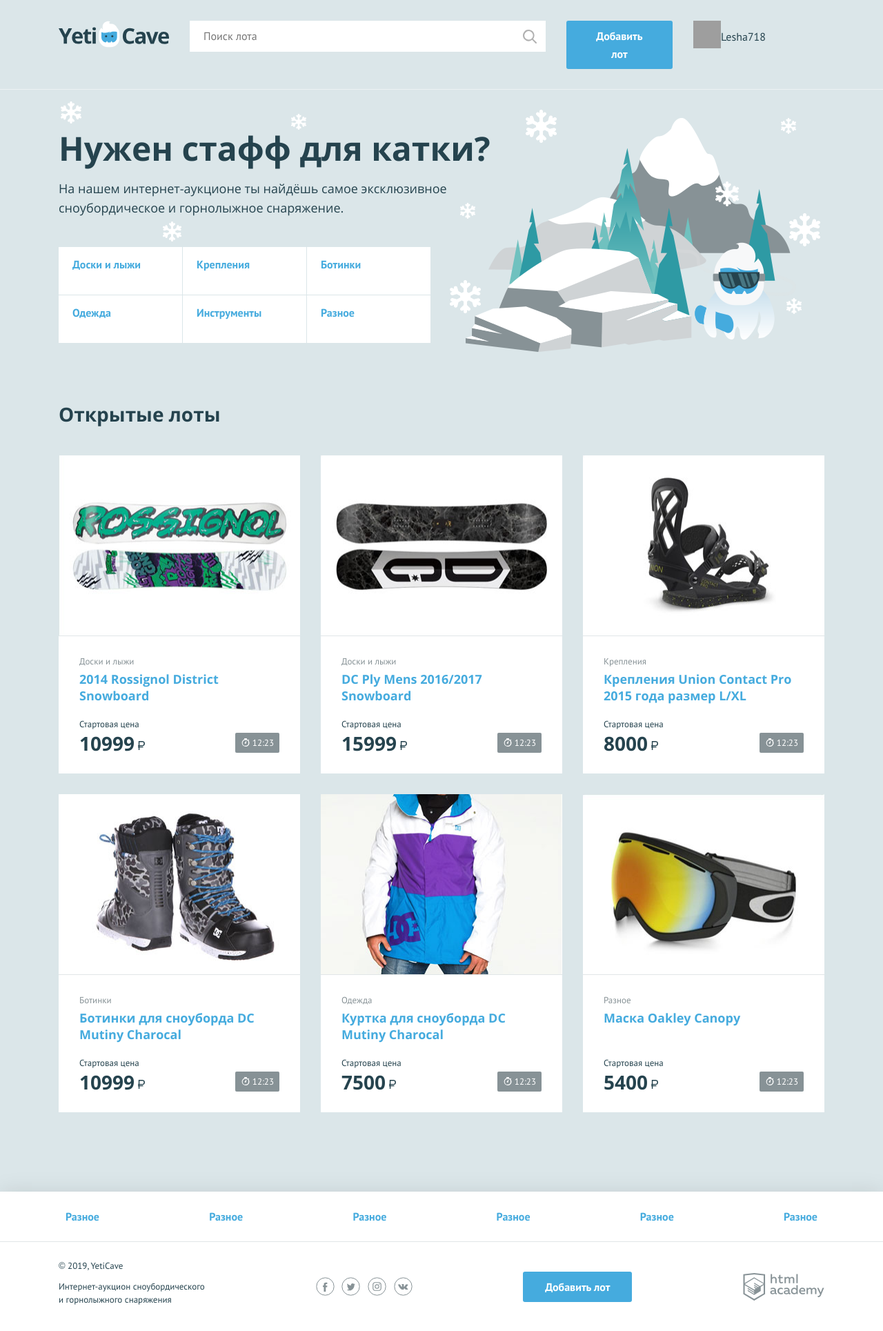
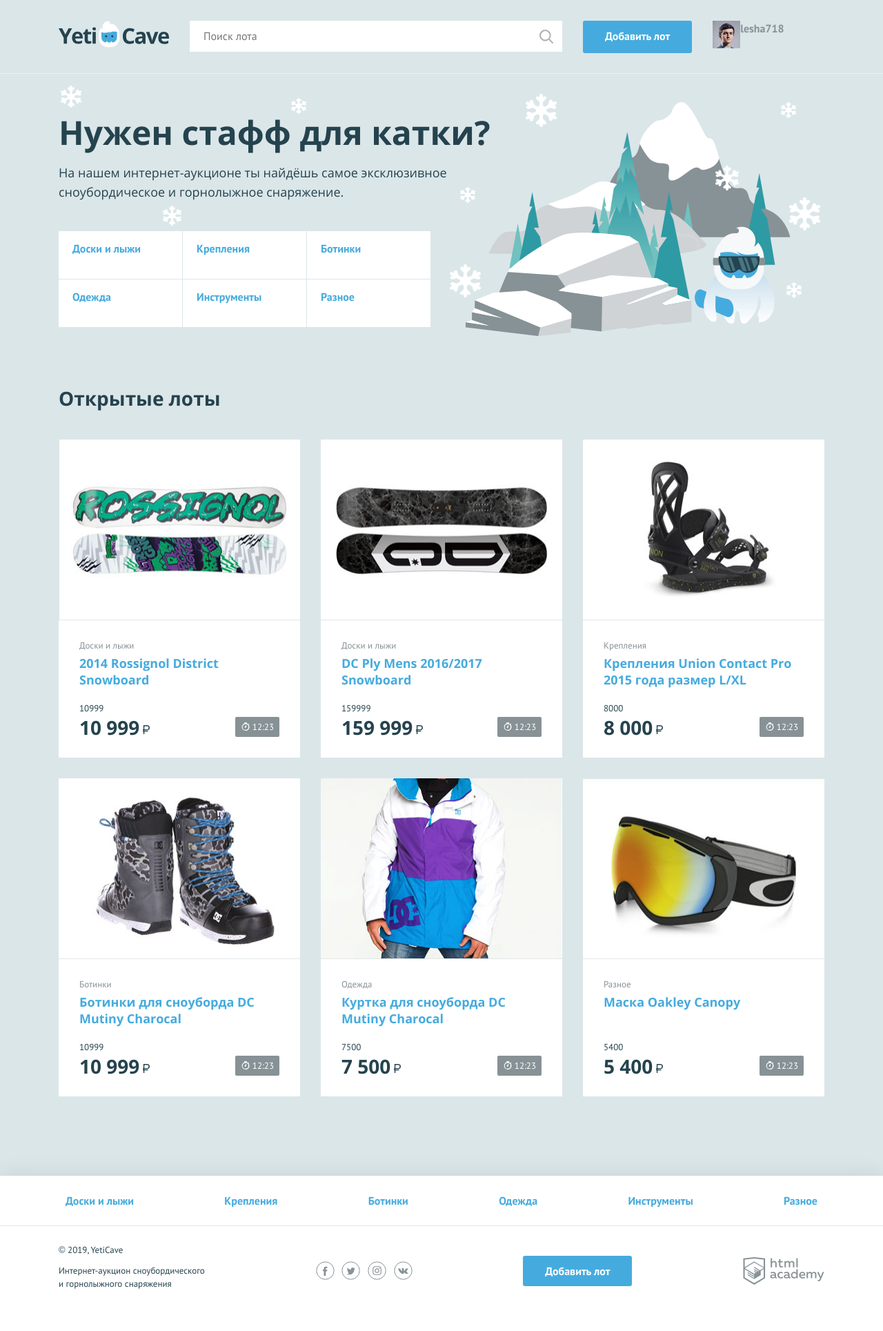
Before and after one commit to lesha718/yeticave, a PHP site: page / in a window 1280 px wide. Shown: the whole page at 69% size. After the commit the page ends 1868 px from the top, so only its background shows below. Run offline with PHP 8.4, Linux system fonts and the light colour scheme; grey boxes are pictures that could not be loaded.

Commit message:
pervaya_fun

```diff
--- a/index.php
+++ b/index.php
@@ -1,54 +1,69 @@
 <?php
 $is_auth = rand(0, 1);
 
-$user_name = 'Lesha718';
-$categories = [
-    "Boards" => "Доски и лыжи",
-    "Mountings" => "Крепления",
-    "Boots" => "Ботинки",
-    "Clothes" => "Одежда",
-    "Tools" => "Инструменты",
-    "Other" => "Разное"
+$user_name = 'lesha718'; // укажите здесь ваше имя
+
+$categories_list = [
+    'boards' => 'Доски и лыжи',
+    'fasteners' => 'Крепления',
+    'boots' => 'Ботинки',
+    'clothes' => 'Одежда',
+    'tools' => 'Инструменты',
+    'different' => 'Разное',
 ];
 $data_list = [
-
     [
         'name' => '2014 Rossignol District Snowboard',
-        'category' => 'Доски и лыжи',
-        'price' => 10999,
-        'gif' => 'img/lot-1.jpg'
+        'category' => 'boards',
+        'count' => '10999',
+        'URL_img' => 'img/lot-1.jpg',
     ],
     [
         'name' => 'DC Ply Mens 2016/2017 Snowboard',
-        'category' => 'Доски и лыжи',
-        'price' => 15999,
-        'gif' => 'img/lot-2.jpg'
+        'category' => 'boards',
+        'count' => '159999',
+        'URL_img' => 'img/lot-2.jpg',
     ],
     [
         'name' => 'Крепления Union Contact Pro 2015 года размер L/XL',
-        'category' => 'Крепления',
-        'price' => 8000,
-        'gif' => 'img/lot-3.jpg'
+        'category' => 'fasteners',
+        'count' => '8000',
+        'URL_img' => 'img/lot-3.jpg',
     ],
     [
         'name' => 'Ботинки для сноуборда DC Mutiny Charocal',
-        'category' => 'Ботинки',
-        'price' => 10999,
-        'gif' => 'img/lot-4.jpg'
+        'category' => 'boots',
+        'count' => '10999',
+        'URL_img' => 'img/lot-4.jpg',
     ],
     [
         'name' => 'Куртка для сноуборда DC Mutiny Charocal',
-        'category' => 'Одежда',
-        'price' => 7500,
-        'gif' => 'img/lot-5.jpg'
+        'category' => 'clothes',
+        'count' => '7500',
+        'URL_img' => 'img/lot-5.jpg',
     ],
     [
         'name' => 'Маска Oakley Canopy',
-        'category' => 'Разное',
-        'price' => 5400,
-        'gif' => 'img/lot-6.jpg'
-    ]
+        'category' => 'different',
+        'count' => '5400',
+        'URL_img' => 'img/lot-6.jpg',
+    ],
 ];
+
+function Sum_Price($sum, $withRubleElem)
+{
+    ceil($sum);
+    if($sum<1000)
+    {
+        return $sum;
+    }
+    else
+    {
+        $sum = number_format ($sum, 0, '.', ' ');
+        return $sum;
+    }
+}
+
 ?>
 <!DOCTYPE html>
 <html lang="ru">
@@ -74,13 +89,12 @@ $data_list = [
             <a class="main-header__add-lot button" href="pages/add-lot.html">Добавить лот</a>
 
             <nav class="user-menu">
-
-                <?php if ($is_auth==1):?>
-                <div>
-                    <img src="img" width="40" height="40" alt="Пользователь">
+                <?php if($is_auth): ?>
+                    <div class="user-menu__image">
+                        <img src="img/user.jpg" width="40" height="40" alt="Пользователь">
                     </div>
-                <div class="user-menu__list"
-                <p> <?php echo ($user_name); ?> </p>
+                    <div class="user-menu__logged">
+                        <p><?php echo($user_name); ?></p>
                     </div>
                 <?php else: ?>
                     <ul class="user-menu__list">
@@ -92,6 +106,7 @@ $data_list = [
                         </li>
                     </ul>
                 <?php endif; ?>
+                <!-- здесь должен быть PHP код для показа меню и данных пользователя -->
 
             </nav>
         </div>
@@ -102,10 +117,10 @@ $data_list = [
             <h2 class="promo__title">Нужен стафф для катки?</h2>
             <p class="promo__text">На нашем интернет-аукционе ты найдёшь самое эксклюзивное сноубордическое и горнолыжное снаряжение.</p>
             <ul class="promo__list">
-            <!--заполните этот список из массива категорий-->
-            <?php foreach ($categories as $item =>$val): ?>
-                <li class="promo__item promo__item--<?$item?>">
-                    <a class="promo__link" href="pages/all-lots.html"><?=$val;?></a>
+                <?php foreach($categories_list as $a=>$val) :?>
+
+                    <li class="promo__item promo__item-- <?php $a ?> ">
+                        <a class="promo__link" href="pages/all-lots.html"><?php echo($val);?></a>
                     </li>
                 <?php endforeach; ?>
             </ul>
@@ -116,18 +131,18 @@ $data_list = [
             </div>
             <ul class="lots__list">
                 <!--заполните этот список из массива с товарами-->
-            <?php foreach ($data_list as $lot): ?>
+                <?php foreach($data_list as $z => $val) :?>
                     <li class="lots__item lot">
                         <div class="lot__image">
-                        <img src="<?=$lot['gif'];?>" width="350" height="260" alt="">
+                            <img src="img/lot-<?=($z + 1)?>.jpg" width="350" height="260" alt="<?php $val['name']?>">
                         </div>
                         <div class="lot__info">
-                        <span class="lot__category"><?=$lot['category'];?></span>
-                        <h3 class="lot__title"><a class="text-link" href="pages/lot.html"><?=$lot['name'];?></a></h3>
+                            <span class="lot__category"><?php echo($categories_list[$val['category']]); ?></span>
+                            <h3 class="lot__title"><a class="text-link" href="pages/lot.html"><?php echo($val['name']); ?></a></h3>
                             <div class="lot__state">
                                 <div class="lot__rate">
-                                <span class="lot__amount">Стартовая цена</span>
-                                <span class="lot__cost"><?=$lot['price'];?><b class="rub">р</b></span>
+                                    <span class="lot__amount"><?php echo($val['count']);?></span>
+                                    <span class="lot__cost"> <?= Sum_Price($val['count'], true) ?><b class="rub">р</b></span>
                                 </div>
                                 <div class="lot__timer timer">
                                     12:23
@@ -144,10 +159,10 @@ $data_list = [
 <footer class="main-footer">
     <nav class="nav">
         <ul class="nav__list container">
+            <?php foreach($categories_list as $a=>$val) :?>
                 <!--заполните этот список из массива категорий-->
-            <?php foreach ($categories as $item): ?>
-                <li class="nav__item">
-                    <a href="pages/all-lots.html"><?=$val;?></a>
+                <li class="nav__item nav__item--<?php $a?>">
+                    <a href="pages/all-lots.html"><?php echo($val);?></a>
                 </li>
             <?php endforeach; ?>
         </ul>
```
Lines whose indentation alone changed are shown as unchanged.
